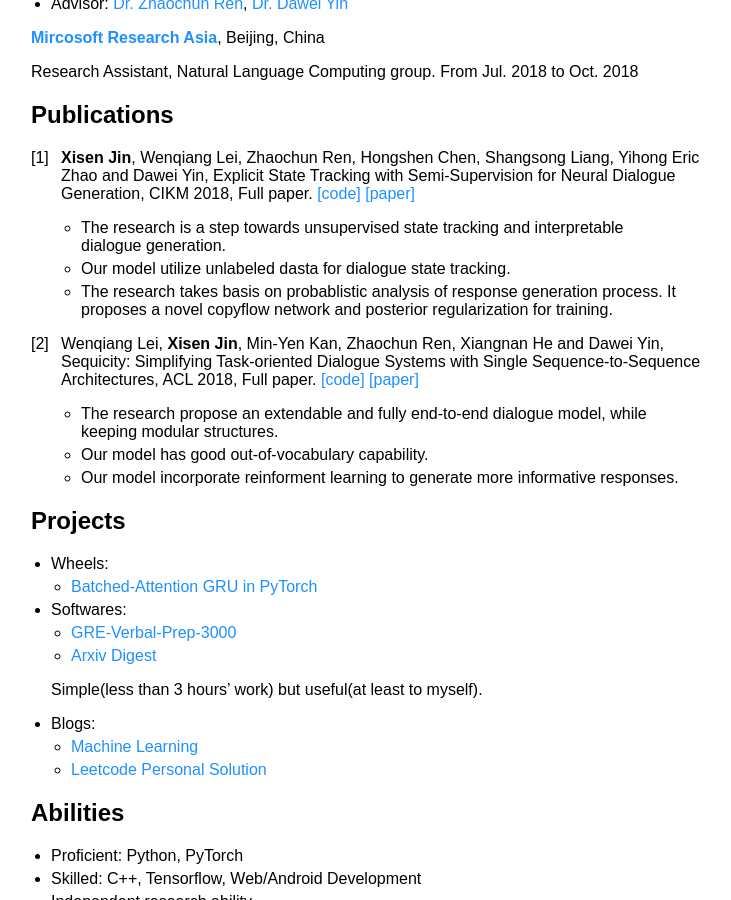
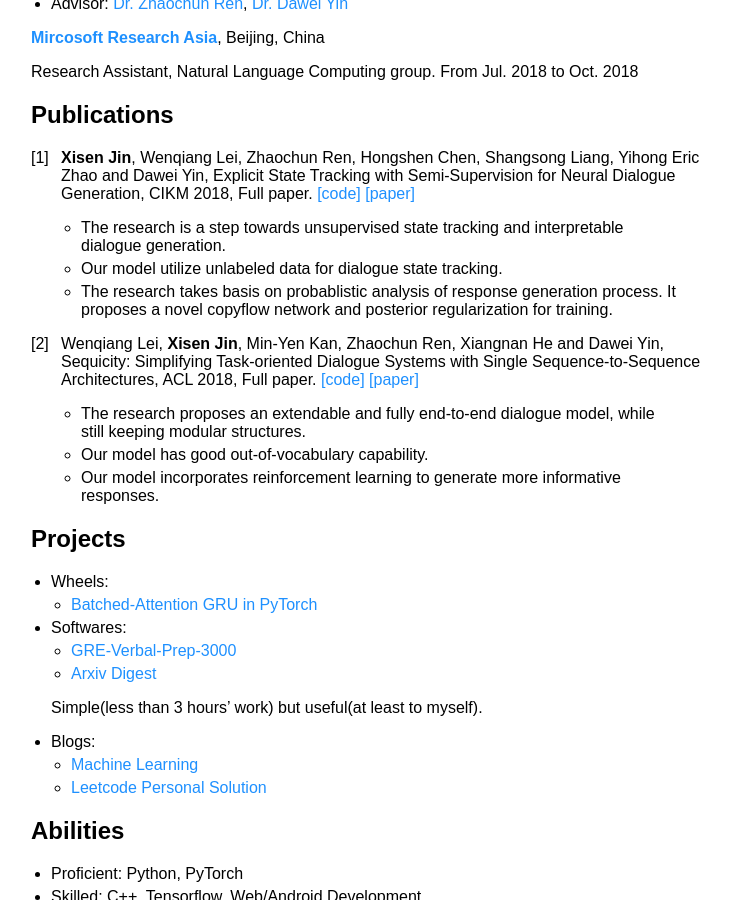
Before and after one commit to AuCson/aucson.github.io, a Jekyll site: the page built from index.md, in a window 1280 px wide and 900 px high, scrolled down 1211 px. Shown: the whole window, without its empty margins (259-990 px from the left). Built offline with Jekyll 4.4.1, drawn with Linux system fonts in a browser that asks for light colours; our own code applies the rules of GitHub Pages for plain Markdown files.

Commit message:
Update index.md

```diff
--- a/index.md
+++ b/index.md
@@ -54,14 +54,14 @@ Research Assistant, Natural Language Computing group. From Jul. 2018 to Oct. 201
 1. **Xisen Jin**, Wenqiang Lei, Zhaochun Ren, Hongshen Chen, Shangsong Liang, Yihong Eric Zhao and Dawei Yin, Explicit State Tracking with Semi-Supervision for Neural Dialogue Generation, CIKM 2018, Full paper. [[code]](https://github.com/AuCson/SEDST) [[paper]](https://arxiv.org/pdf/1808.10596.pdf)
 
     - The research is a step towards unsupervised state tracking and interpretable dialogue generation.
-    - Our model utilize unlabeled dasta for dialogue state tracking.
+    - Our model utilize unlabeled data for dialogue state tracking.
     - The research takes basis on probablistic analysis of response generation process. It proposes a novel copyflow network and posterior regularization for training.
 
 2. Wenqiang Lei, **Xisen Jin**, Min-Yen Kan, Zhaochun Ren, Xiangnan He and Dawei Yin, Sequicity: Simplifying Task-oriented Dialogue Systems with Single Sequence-to-Sequence Architectures, ACL 2018, Full paper. [[code]](https://github.com/WING-NUS/sequicity) [[paper]](http://www.aclweb.org/anthology/P18-1133)
 
-    - The research propose an extendable and fully end-to-end dialogue model, while keeping modular structures.
+    - The research proposes an extendable and fully end-to-end dialogue model, while still keeping modular structures.
     - Our model has good out-of-vocabulary capability.
-    - Our model incorporate reinforment learning to generate more informative responses.
+    - Our model incorporates reinforcement learning to generate more informative responses.
 
 ## Projects
 - Wheels:
```
